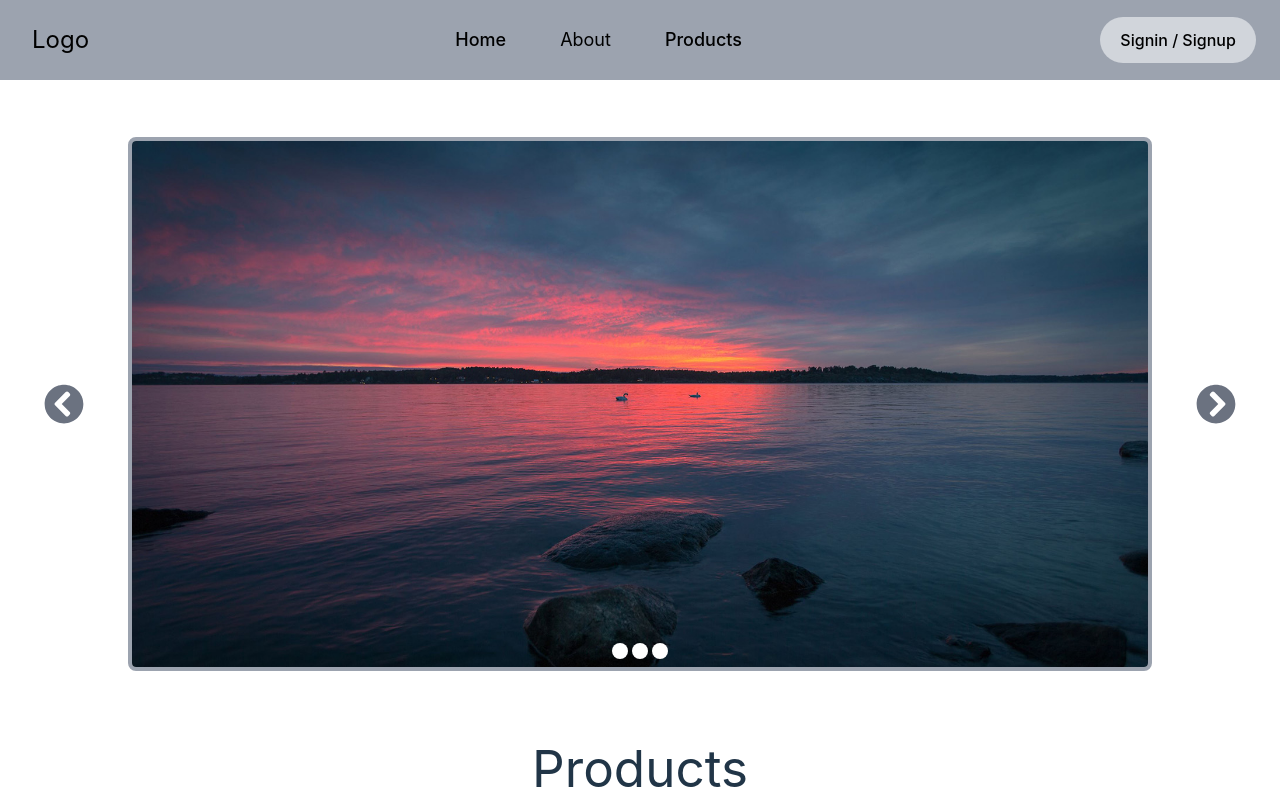
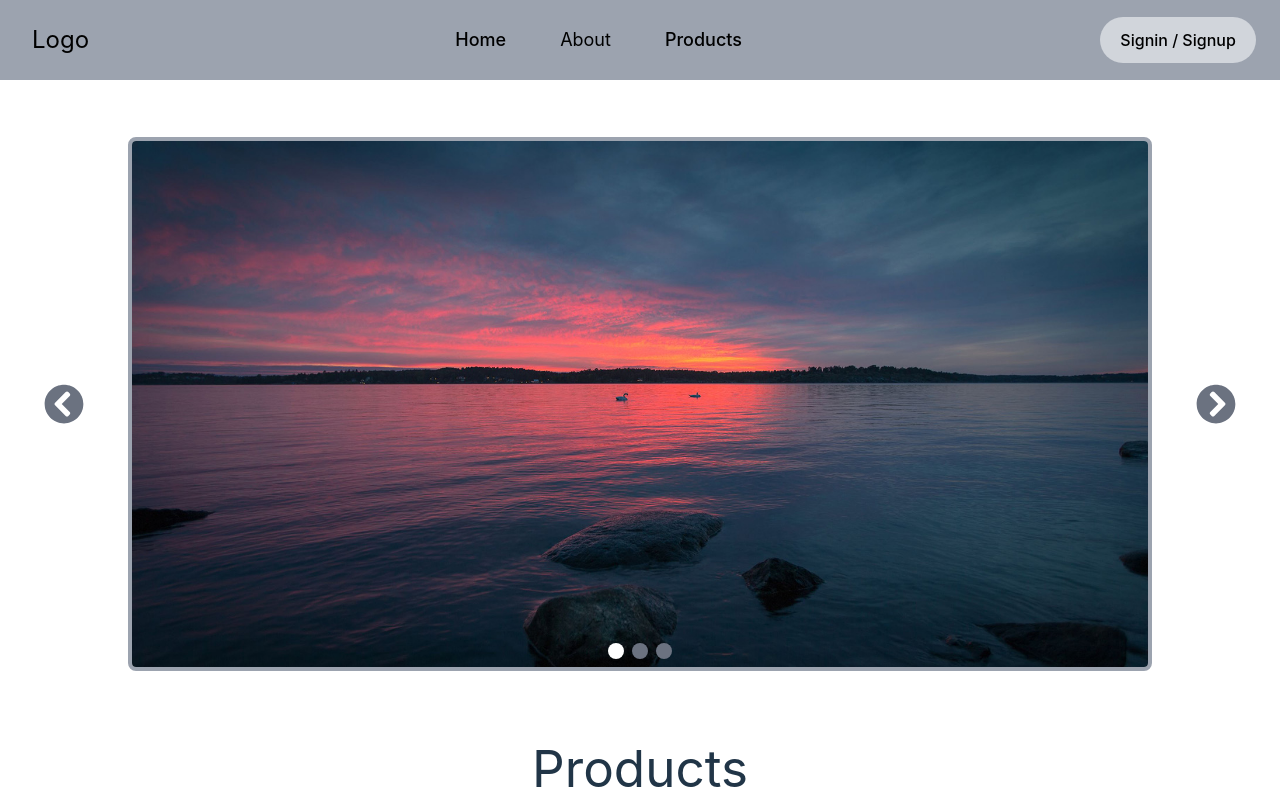
Before and after one commit to Enayat789/koca-kne, a React (Vite) app: page / in a window 1280 px wide. Shown: the top 800 px of the page. Built offline with nearby package versions, Linux system fonts and the light colour scheme; no server answers.

Commit message:
new changes in carousel

```diff
--- a/src/Components/ui/Carousel.jsx
+++ b/src/Components/ui/Carousel.jsx
@@ -1,7 +1,5 @@
 import React, { useState } from "react";
 import slides from "../../utils/carouselData.json";
-import { FaLessThan } from "react-icons/fa";
-import { FaGreaterThan } from "react-icons/fa";
 import { FaChevronCircleRight, FaChevronCircleLeft } from "react-icons/fa";
 
 export default function Carousel() {
@@ -15,10 +13,6 @@ export default function Carousel() {
       prevIndex === singleImage.length - 1 ? 0 : prevIndex + 1
     );
   };
-
-
-
-
 
   const handlePrevious = () => {
     setCurrentImageIndex((prevIndex) =>
@@ -52,13 +46,13 @@ export default function Carousel() {
             </div>
           );
         })}
-        <span className="flex absolute bottom-2 gap-1">
+        <span className="flex absolute bottom-2 gap-2">
           {singleImage.map((_, indx) => {
             return (
               <div
                 key={indx}
                 onClick={() => setCurrentImageIndex(indx)}
-                className={`bg-white w-3 h-3 p-0 md:w-4 md:h-4 border-2 border-none rounded-full outline-none cursor-pointer ${
+                className={`bg-gray-500 w-3 h-3 p-0 md:w-4 md:h-4 border-2 border-none rounded-full outline-none cursor-pointer ${
                   currentImageIndex === indx ? "bg-white" : "bg-gray-500"
                 }`}
               ></div>
--- a/src/Components/ui/Navbar.jsx
+++ b/src/Components/ui/Navbar.jsx
@@ -51,10 +51,10 @@ export default function Navbar() {
         </HashLink>
       </div>
 
-      <div className=" flex w-auto 2xl:w-[10%] justify-center">
+      <div className="flex w-auto 2xl:w-[10%] justify-end">
         {!user ? (
           <Link to="/signInUpForm">
-            <button className="bg-gray-300 text-black rounded-full hover:bg-white ">
+            <button className="bg-gray-300 text-black rounded-full hover:bg-white outline-none ">
               Signin / Signup
             </button>
           </Link>
@@ -63,7 +63,7 @@ export default function Navbar() {
             <img
               src={user.photoURL || profileIcon}
               alt="profile icon"
-              className=" w-12 rounded-full"
+              className=" w-14 rounded-full"
             />
           </Link>
         )}
```
